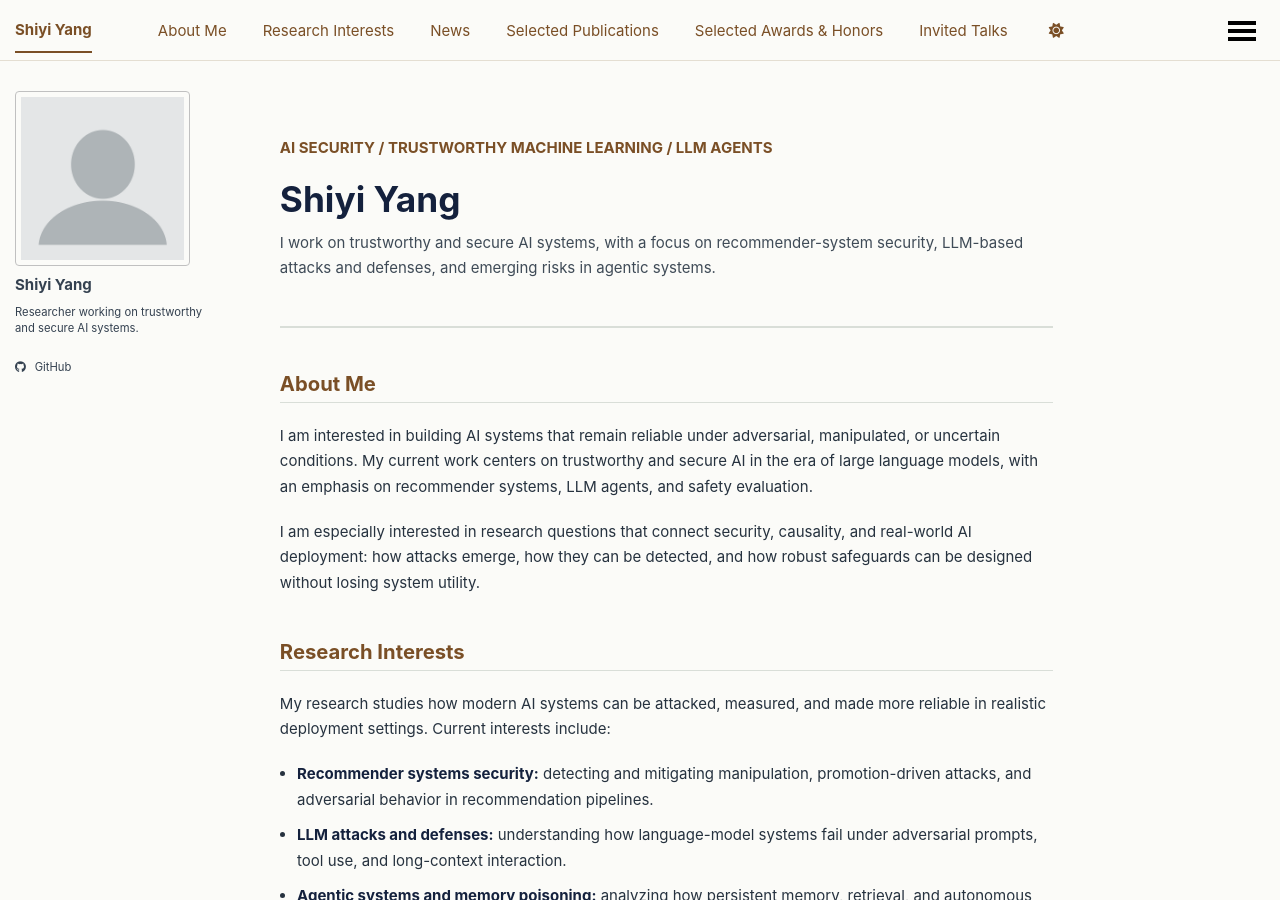
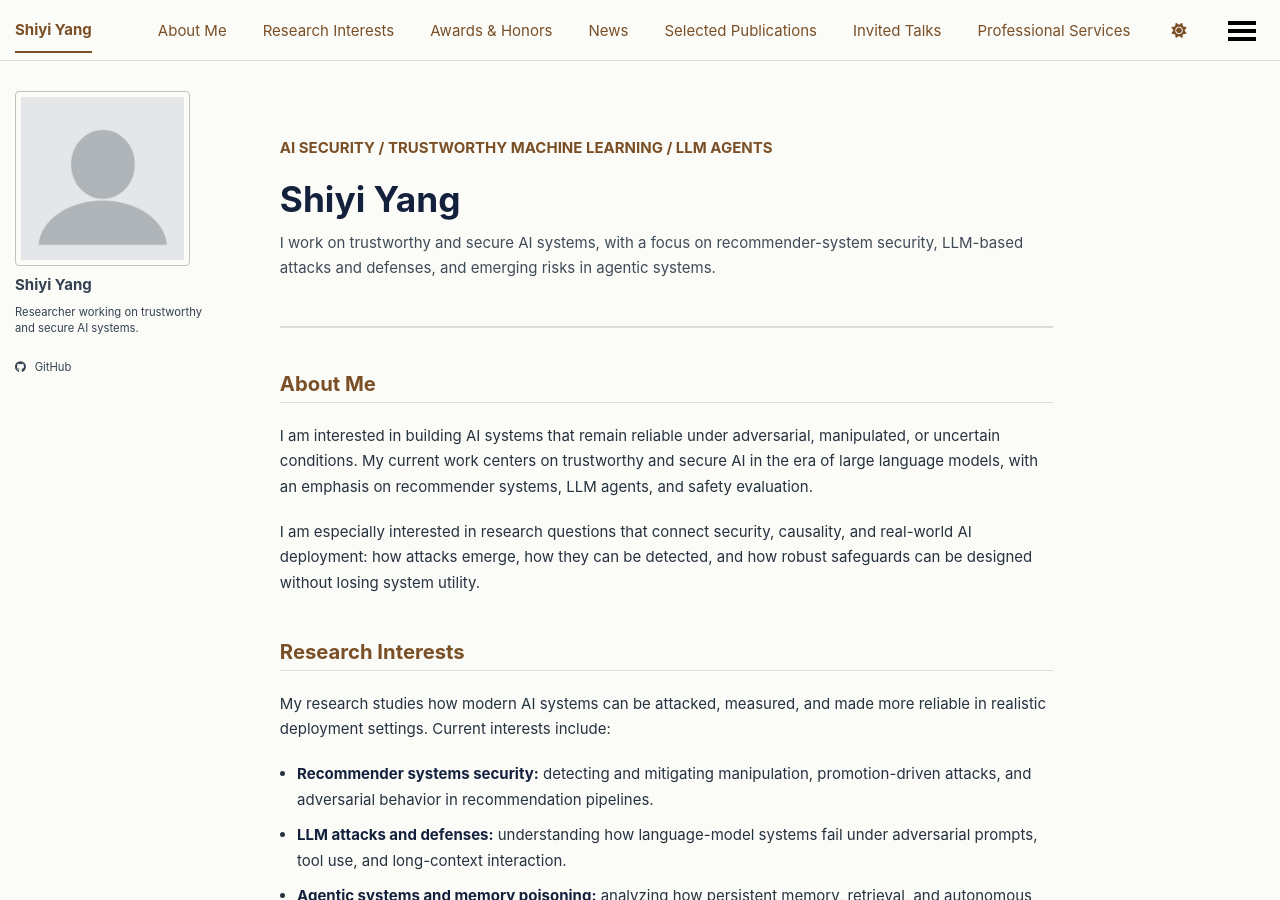
Before and after one commit to shiyiyang-ai/shiyiyang-ai.github.io, a Jekyll site: the page built from _pages/about.md, in a window 1280 px wide and 900 px high. Built offline with Jekyll 4.4.1, drawn with Linux system fonts in a browser that asks for light colours; a script bundle is joined from its source files by our own code; library files that are not in the unit come from our copies.

Commit message:
Refine academic navigation ordering

```diff
--- a/_data/navigation.yml
+++ b/_data/navigation.yml
@@ -14,14 +14,14 @@
   - title: "Research Interests"
     url: /#research-interests
 
+  - title: "Awards & Honors"
+    url: /#selected-awards-honors
+
   - title: "News"
     url: /#news
 
   - title: "Selected Publications"
     url: /#selected-publications
-
-  - title: "Selected Awards & Honors"
-    url: /#selected-awards-honors
 
   - title: "Invited Talks"
     url: /#invited-talks
```
